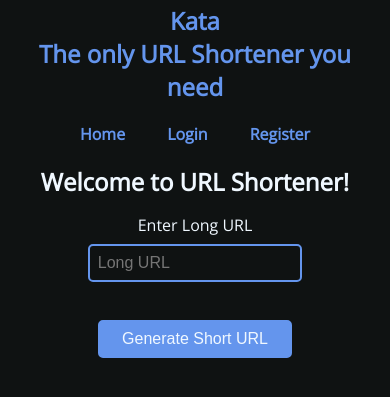
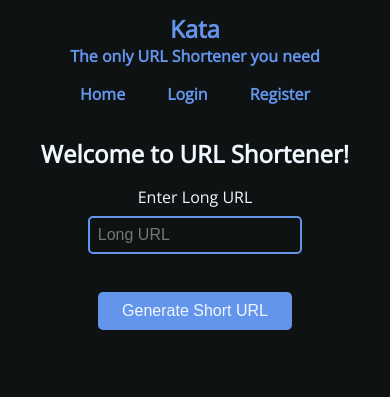
Before and after one commit to dheerajdlalwani/url-shortener, a Flask app: page / in a window 390 px wide. Shown: the top 397 px of the page. Run offline with Flask 2, Linux system fonts and the light colour scheme.

Commit message:
fix a few stylings

```diff
--- a/static/styles.css
+++ b/static/styles.css
@@ -234,12 +234,19 @@ main
         width: 90vw;
         padding: 0.25em;
         margin: auto;
+        margin-top: 0.5em;
     }
 
     header > h1
     {
         font-size:1.5em;
     }
+
+    header > h2
+    {
+        font-size:1em;
+    }
+
 
     .form, .output
     {
--- a/templates/base.html
+++ b/templates/base.html
@@ -1,6 +1,5 @@
 <!DOCTYPE html>
 <html lang="en">
-
     <head>
         <meta charset="UTF-8">
         <meta http-equiv="X-UA-Compatible" content="IE=edge">
@@ -32,14 +31,11 @@
         <header>
             <h1>Kata</h1>
             <h2>The only URL Shortener you need</h2>
+            {% include 'nav.html' %}
         </header>
-    {% include 'nav.html' %}
         <main>
             {% block body %} {% endblock %}
         </main>
-
         <script src="{{ url_for('static', filename='copy.js') }}"></script>
     </body>
-
-
 </html>
--- a/templates/form.html
+++ b/templates/form.html
@@ -5,9 +5,6 @@
     <h3 class="message-content">{{ message }}</h3>
 </section>
 {% endif %}
-
-
-
 
 <form class="form" action="/" method="POST">
     <label for="long_url">Enter Long URL</label>
```
Lines whose indentation alone changed are shown as unchanged.
